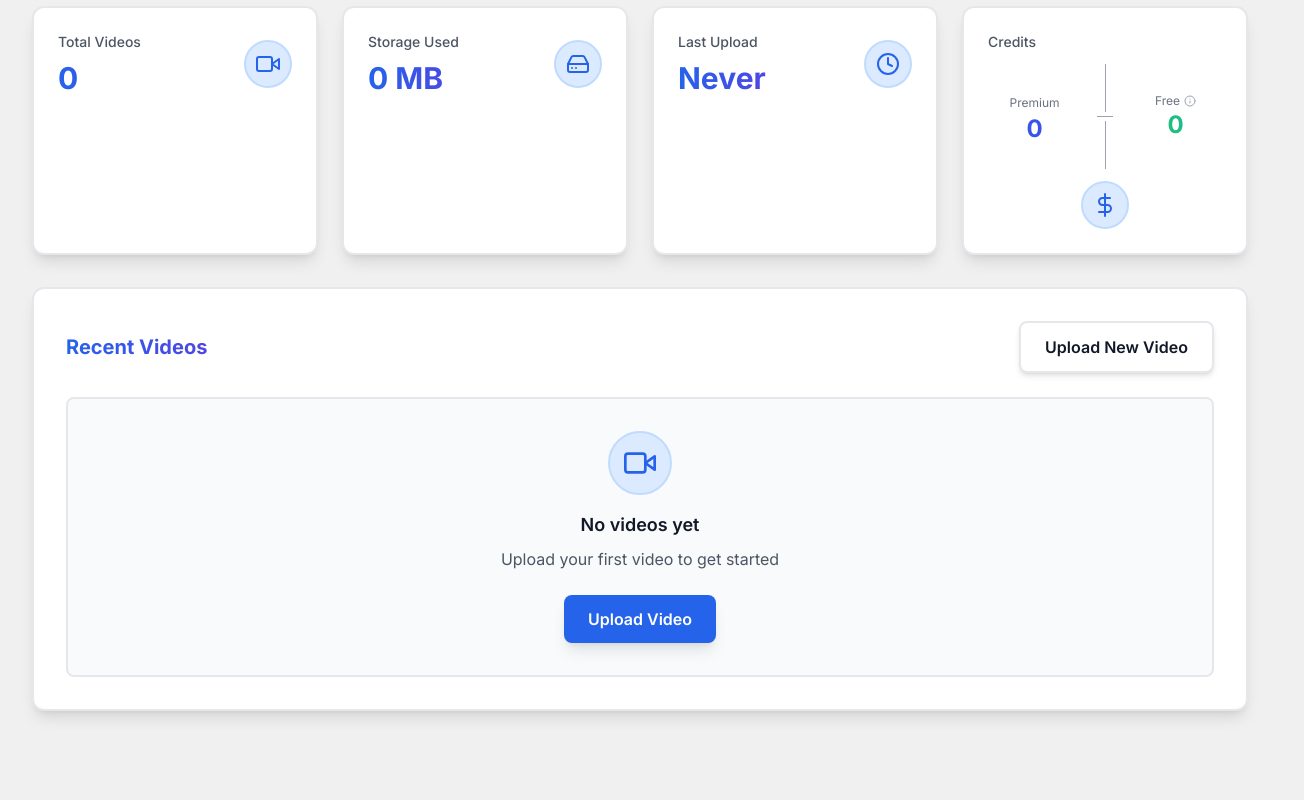
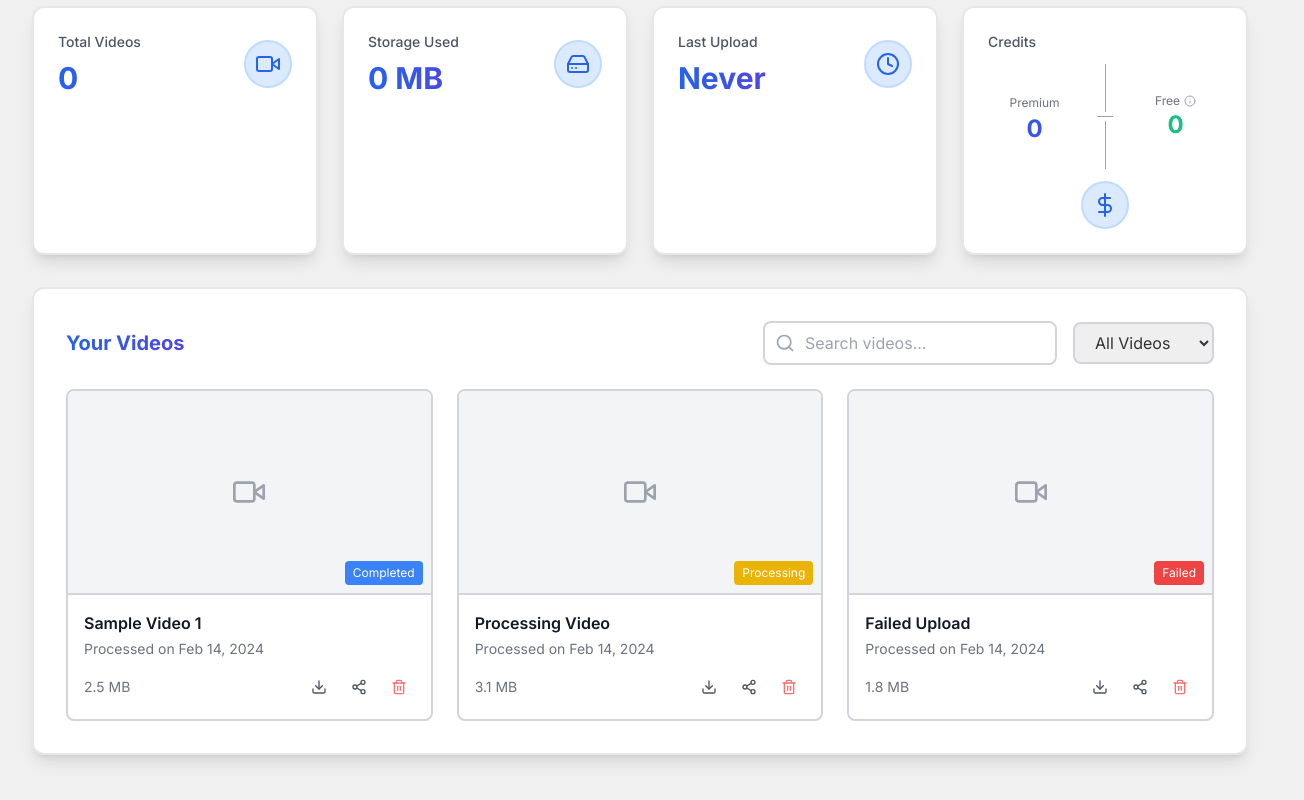
Before and after one commit to bckflpboys/https---github.com-bckflpboys-videomask, a Next.js app: page /dashboard in a window 1280 px wide. Shown: the part 262-1062 px from the top of the page, 1304 px wide, since content can reach past the window. Before the commit the page ends 1021 px from the top, so only its background shows below. Built offline with nearby package versions, Linux system fonts and the light colour scheme; no server answers; sample sign-in values are in the browser's storage.

Commit message:
Your Videos Tab upadate

```diff
--- a/src/app/dashboard/page.tsx
+++ b/src/app/dashboard/page.tsx
@@ -4,11 +4,50 @@ import { useSession } from 'next-auth/react';
 import { redirect, useRouter } from 'next/navigation';
 import Link from 'next/link';
 import { useEffect, useState } from 'react';
-import { FiVideo, FiHardDrive, FiClock, FiDollarSign, FiInfo } from 'react-icons/fi';
+import { FiVideo, FiHardDrive, FiClock, FiDollarSign, FiInfo, FiDownload, FiShare2, FiTrash2, FiSearch } from 'react-icons/fi';
+
+// Types for our video data
+type VideoStatus = 'completed' | 'processing' | 'failed';
+
+interface Video {
+  id: string;
+  title: string;
+  status: VideoStatus;
+  processedDate: string;
+  size: string;
+  thumbnailUrl?: string;
+}
 
 export default function Dashboard() {
   const { data: session, status } = useSession();
   const [loading, setLoading] = useState(true);
+  const [searchTerm, setSearchTerm] = useState('');
+  const [statusFilter, setStatusFilter] = useState<'all' | VideoStatus>('all');
+
+  // Sample video data - replace with actual API call
+  const [videos, setVideos] = useState<Video[]>([
+    {
+      id: '1',
+      title: 'Sample Video 1',
+      status: 'completed',
+      processedDate: 'Feb 14, 2024',
+      size: '2.5 MB'
+    },
+    {
+      id: '2',
+      title: 'Processing Video',
+      status: 'processing',
+      processedDate: 'Feb 14, 2024',
+      size: '3.1 MB'
+    },
+    {
+      id: '3',
+      title: 'Failed Upload',
+      status: 'failed',
+      processedDate: 'Feb 14, 2024',
+      size: '1.8 MB'
+    }
+  ]);
 
   useEffect(() => {
     if (status === 'unauthenticated') {
@@ -18,6 +57,30 @@ export default function Dashboard() {
       setLoading(false);
     }
   }, [status]);
+
+  // Filter videos based on search term and status
+  const filteredVideos = videos.filter(video => {
+    const matchesSearch = video.title.toLowerCase().includes(searchTerm.toLowerCase());
+    const matchesStatus = statusFilter === 'all' || video.status === statusFilter;
+    return matchesSearch && matchesStatus;
+  });
+
+  // Handle video actions
+  const handleDownload = (videoId: string) => {
+    console.log('Downloading video:', videoId);
+    // Implement download logic
+  };
+
+  const handleShare = (videoId: string) => {
+    console.log('Sharing video:', videoId);
+    // Implement share logic
+  };
+
+  const handleDelete = (videoId: string) => {
+    if (window.confirm('Are you sure you want to delete this video?')) {
+      setVideos(videos.filter(v => v.id !== videoId));
+    }
+  };
 
   if (loading) {
     return (
@@ -29,7 +92,7 @@ export default function Dashboard() {
 
   return (
     <div className="min-h-screen bg-background">
-      <div className="max-w-7xl mx-auto px-4 sm:px-6 lg:px-8 py-12">
+      <div className="max-w-7xl mx-auto px-4 sm:px-6 lg:px-8 py-12 overflow-hidden">
         {/* Header */}
         <div className="card p-8 mb-8 border-2 border-gray-200">
           <div className="flex items-center space-x-4">
@@ -116,30 +179,100 @@ export default function Dashboard() {
           </div>
         </div>
 
-        {/* Recent Videos */}
+        {/* Video Management Section */}
         <div className="card p-8 border-2 border-gray-200">
-          <div className="flex items-center justify-between mb-6">
+          <div className="flex flex-col sm:flex-row items-stretch sm:items-center justify-between mb-6 space-y-4 sm:space-y-0">
             <h2 className="text-xl font-bold bg-gradient-to-r from-blue-600 to-indigo-600 bg-clip-text text-transparent">
-              Recent Videos
+              Your Videos
             </h2>
-            <Link href="/upload">
-              <button className="btn-secondary border-2">
-                Upload New Video
-              </button>
-            </Link>
+            <div className="flex flex-col sm:flex-row items-stretch sm:items-center space-y-3 sm:space-y-0 sm:space-x-4">
+              <div className="relative flex-1 sm:flex-none">
+                <input
+                  type="text"
+                  placeholder="Search videos..."
+                  value={searchTerm}
+                  onChange={(e) => setSearchTerm(e.target.value)}
+                  className="w-full pl-10 pr-4 py-2 border-2 border-gray-300 rounded-lg focus:outline-none focus:border-blue-500 transition-colors"
+                />
+                <FiSearch className="absolute left-3 top-1/2 -translate-y-1/2 text-gray-400 w-5 h-5" />
+              </div>
+              <select
+                value={statusFilter}
+                onChange={(e) => setStatusFilter(e.target.value as 'all' | VideoStatus)}
+                className="w-full sm:w-auto border-2 border-gray-300 rounded-lg px-4 py-2 focus:outline-none focus:border-blue-500 transition-colors"
+              >
+                <option value="all">All Videos</option>
+                <option value="completed">Completed</option>
+                <option value="processing">Processing</option>
+                <option value="failed">Failed</option>
+              </select>
+            </div>
           </div>
 
-          <div className="bg-gray-50 rounded-lg p-8 text-center border-2 border-gray-200">
-            <div className="w-16 h-16 bg-blue-100 rounded-full flex items-center justify-center mx-auto mb-4 border-2 border-blue-200">
-              <FiVideo className="w-8 h-8 text-blue-600" />
-            </div>
-            <h3 className="text-lg font-semibold text-gray-900 mb-2">No videos yet</h3>
-            <p className="text-gray-600 mb-6">Upload your first video to get started</p>
-            <Link href="/upload">
-              <button className="btn-primary">
-                Upload Video
-              </button>
-            </Link>
+          {/* Video Grid */}
+          <div className="grid grid-cols-1 md:grid-cols-2 lg:grid-cols-3 gap-6">
+            {filteredVideos.length > 0 ? (
+              filteredVideos.map(video => (
+                <div key={video.id} className="border-2 border-gray-300 rounded-lg overflow-hidden hover:border-blue-500 transition-colors group">
+                  <div className="aspect-video bg-gray-100 relative border-b-2 border-gray-300">
+                    <div className="absolute inset-0 flex items-center justify-center">
+                      <FiVideo className="w-8 h-8 text-gray-400" />
+                    </div>
+                    <div className={`absolute bottom-2 right-2 text-white text-xs px-2 py-1 rounded ${
+                      video.status === 'completed' ? 'bg-blue-500' :
+                      video.status === 'processing' ? 'bg-yellow-500' :
+                      'bg-red-500'
+                    }`}>
+                      {video.status.charAt(0).toUpperCase() + video.status.slice(1)}
+                    </div>
+                  </div>
+                  <div className="p-4">
+                    <h3 className="font-semibold text-gray-900 mb-1 truncate">{video.title}</h3>
+                    <p className="text-sm text-gray-500 mb-3 truncate">Processed on {video.processedDate}</p>
+                    <div className="flex items-center justify-between">
+                      <div className="text-sm text-gray-500 truncate max-w-[30%]">{video.size}</div>
+                      <div className="flex items-center space-x-2">
+                        <button
+                          className="p-2 hover:bg-gray-100 rounded-lg transition-colors"
+                          title="Download"
+                          onClick={() => handleDownload(video.id)}
+                        >
+                          <FiDownload className="w-4 h-4 text-gray-600 hover:text-blue-500" />
+                        </button>
+                        <button
+                          className="p-2 hover:bg-gray-100 rounded-lg transition-colors"
+                          title="Share"
+                          onClick={() => handleShare(video.id)}
+                        >
+                          <FiShare2 className="w-4 h-4 text-gray-600 hover:text-blue-500" />
+                        </button>
+                        <button
+                          className="p-2 hover:bg-gray-100 rounded-lg transition-colors"
+                          title="Delete"
+                          onClick={() => handleDelete(video.id)}
+                        >
+                          <FiTrash2 className="w-4 h-4 text-red-400 hover:text-red-500" />
+                        </button>
+                      </div>
+                    </div>
+                  </div>
+                </div>
+              ))
+            ) : (
+              <div className="border-2 border-dashed border-gray-300 rounded-lg p-8 flex flex-col items-center justify-center">
+                <FiVideo className="w-12 h-12 text-gray-400 mb-4" />
+                <p className="text-gray-600 text-center mb-4">
+                  {videos.length === 0
+                    ? "Upload your first video to get started"
+                    : "No videos match your search criteria"}
+                </p>
+                {videos.length === 0 && (
+                  <Link href="/upload">
+                    <button className="btn-primary">Upload Video</button>
+                  </Link>
+                )}
+              </div>
+            )}
           </div>
         </div>
       </div>
```
